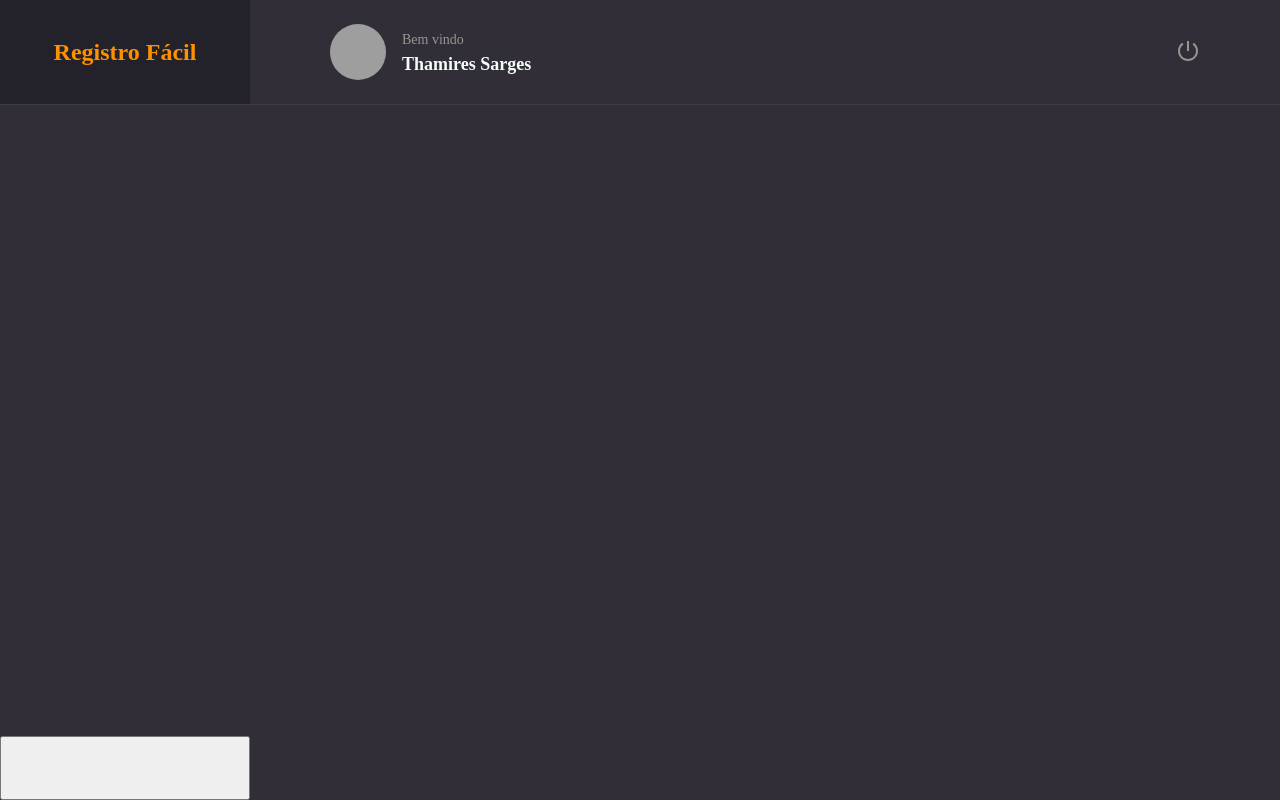
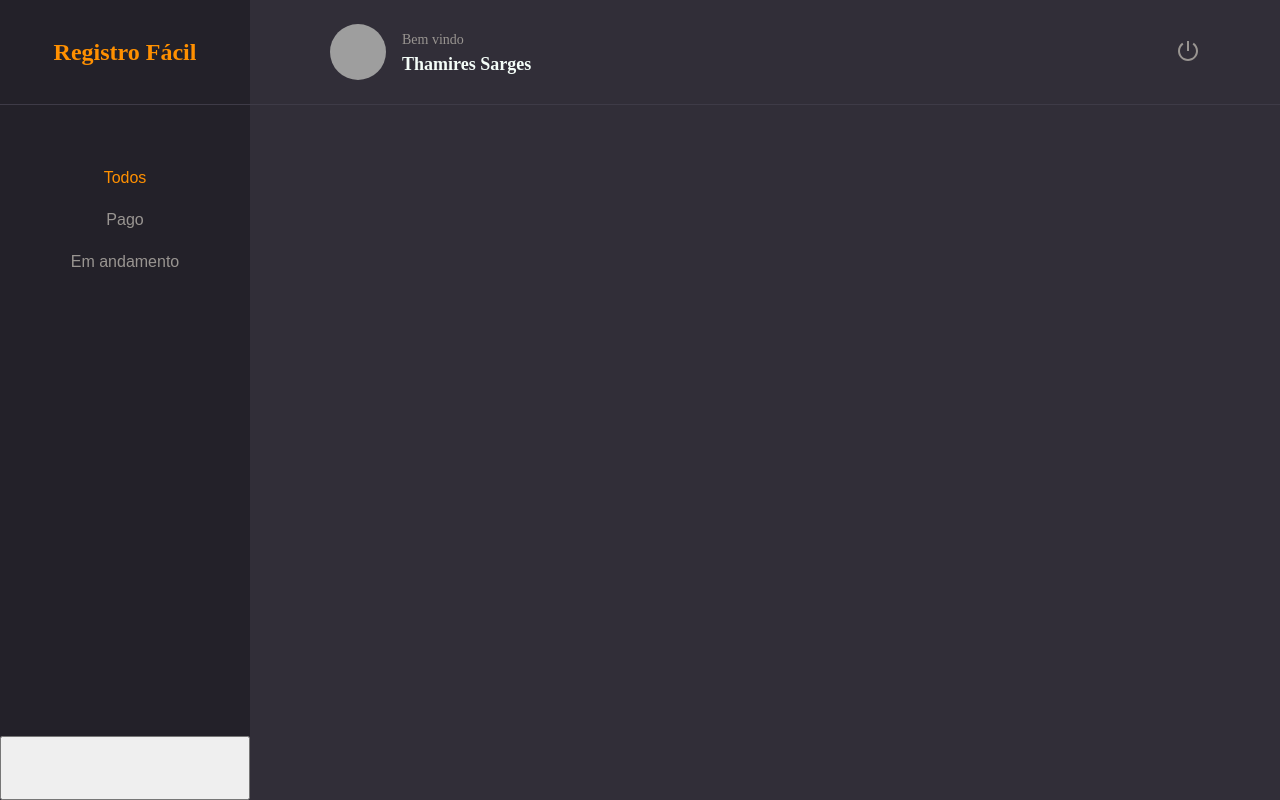
Before and after one commit to thamiressarges/registro-facil, a React (Vite) app: page / in a window 1280 px wide. Built offline with nearby package versions, Linux system fonts and the light colour scheme; grey boxes are pictures that could not be loaded.

Commit message:
feat: adiciona menu de filtros por status na Home

```diff
--- a/src/components/ButtonText/index.tsx
+++ b/src/components/ButtonText/index.tsx
@@ -1,8 +1,8 @@
 import { Container } from "./styles"
 
-export function ButtonText({title, ...rest}){
+export function ButtonText({title, isActive = false, ...rest}){
     return(
-        <Container type="button" {...rest}>
+        <Container type="button" isActive={isActive} {...rest}>
             {title}
         </Container>
     )
--- a/src/components/ButtonText/styles.ts
+++ b/src/components/ButtonText/styles.ts
@@ -3,7 +3,7 @@ import styled from "styled-components";
 export const Container = styled.button`
 
     background: none;
-    color: ${({theme}) => theme.COLORS.ORANGE};
+    color: ${({theme, isActive}) => isActive ? theme.COLORS.ORANGE : theme.COLORS.GRAY_100};
 
     border: none;
     font-size: 16px;
--- a/src/pages/Home/index.tsx
+++ b/src/pages/Home/index.tsx
@@ -1,6 +1,7 @@
 import {Container, Brand, Menu, Search, Content, NewSale} from './styles';
 
 import { Header } from '../../components/Header';
+import { ButtonText } from '../../components/ButtonText';
 
 export function Home(){
     return(
@@ -12,7 +13,9 @@ export function Home(){
             <Header/>
 
             <Menu>
-
+                <li><ButtonText title="Todos" isActive/></li>
+                <li><ButtonText title="Pago" /></li>
+                <li><ButtonText title="Em andamento" /></li>
             </Menu>
 
             <Search>
--- a/src/pages/Home/styles.ts
+++ b/src/pages/Home/styles.ts
@@ -25,7 +25,7 @@ export const Brand = styled.div`
     align-items: center;
     border-bottom: 1px solid ${({theme}) => theme.COLORS.BACKGROUND_700};
 
-    background: ${({theme}) => theme.COLORS.BACKGROUND_900};
+    background-color: ${({theme}) => theme.COLORS.BACKGROUND_900};
 
     > h1 {
         font-size: 24px;
@@ -35,6 +35,14 @@ export const Brand = styled.div`
 
 export const Menu = styled.ul`
     grid-area: menu;
+    background-color: ${({theme}) => theme.COLORS.BACKGROUND_900};
+
+    padding-top: 64px;
+    text-align: center;
+
+    > li {
+        margin-bottom: 24px;
+    }
 `;
 
 export const Search = styled.div`
```
